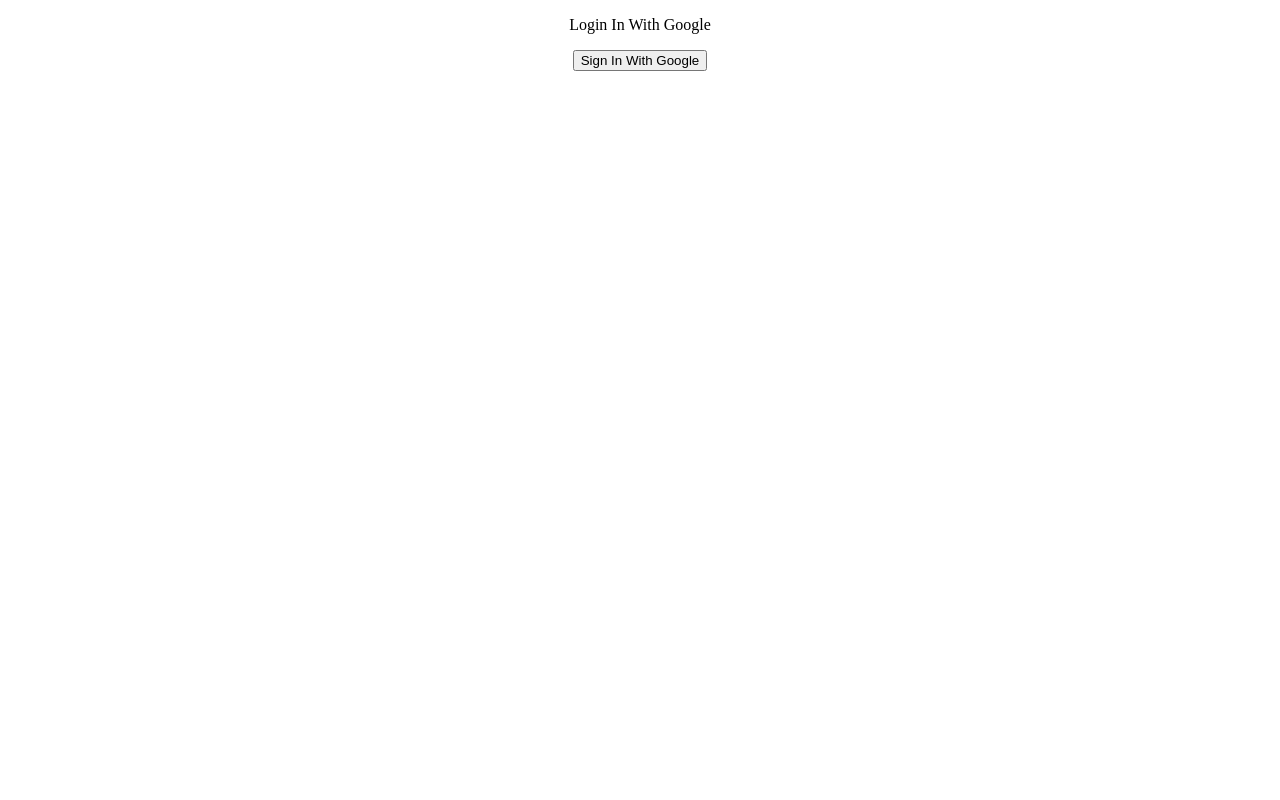
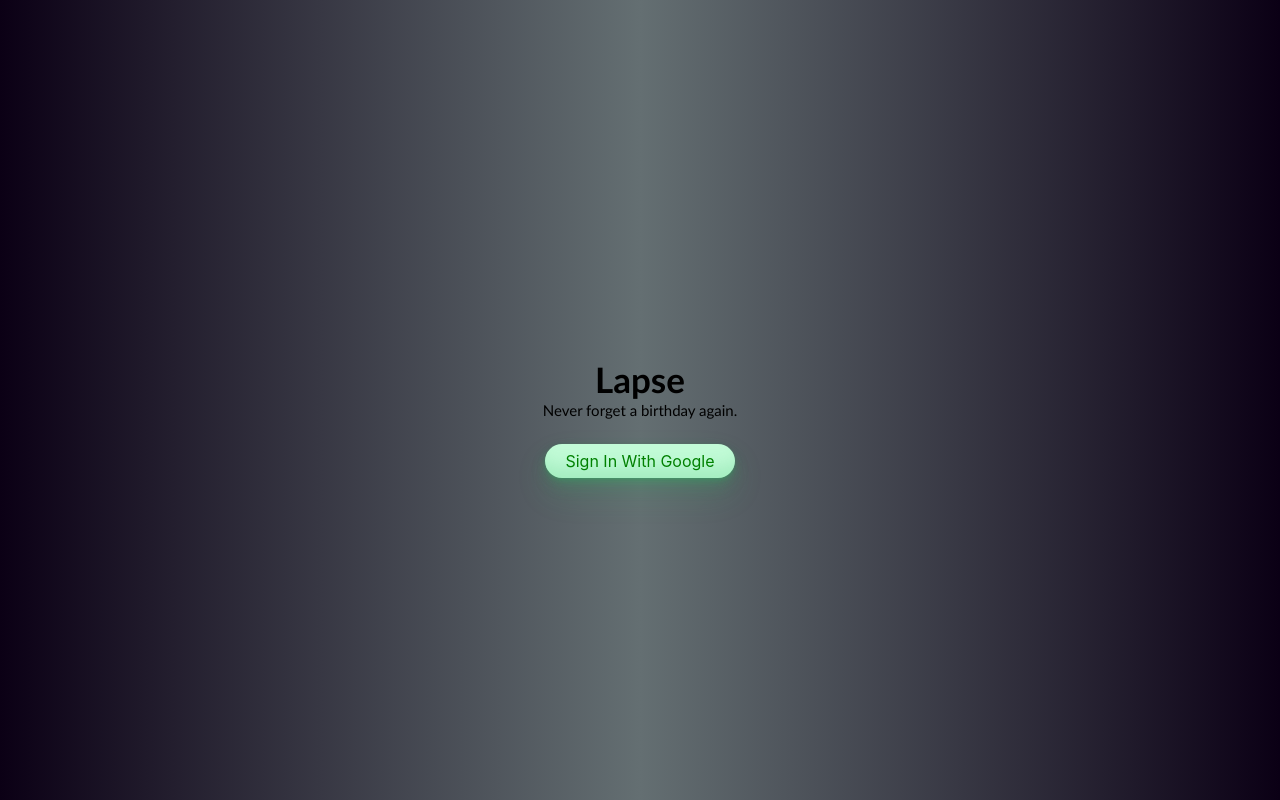
Before and after one commit to OscarBeckinger/birhtdays, a React (Create React App) app: page / in a window 1280 px wide. Built offline with nearby package versions, Linux system fonts and the light colour scheme.

Commit message:
auth page styling

```diff
--- a/src/App.css
+++ b/src/App.css
@@ -1,38 +1,4 @@
-.App {
-  text-align: center;
+body {
+  padding: 0%;
+  margin: 0%;
 }
-
-.App-logo {
-  height: 40vmin;
-  pointer-events: none;
-}
-
-@media (prefers-reduced-motion: no-preference) {
-  .App-logo {
-    animation: App-logo-spin infinite 20s linear;
-  }
-}
-
-.App-header {
-  background-color: #282c34;
-  min-height: 100vh;
-  display: flex;
-  flex-direction: column;
-  align-items: center;
-  justify-content: center;
-  font-size: calc(10px + 2vmin);
-  color: white;
-}
-
-.App-link {
-  color: #61dafb;
-}
-
-@keyframes App-logo-spin {
-  from {
-    transform: rotate(0deg);
-  }
-  to {
-    transform: rotate(360deg);
-  }
-}
--- a/src/pages/auth/index.jsx
+++ b/src/pages/auth/index.jsx
@@ -1,6 +1,8 @@
-import { auth, provider } from '../../config/firebase-config'
-import { signInWithPopup } from 'firebase/auth'
-import { useNavigate } from 'react-router-dom'
+import { auth, provider } from '../../config/firebase-config';
+import { signInWithPopup } from 'firebase/auth';
+import { useNavigate } from 'react-router-dom';
+
+import './styles.css';
 
 export const Auth = () => {
     const navigate = useNavigate();
@@ -19,8 +21,10 @@
 
     return (
         <div className="login-page">
-            <p>Login In With Google</p>
-            <button className="login-with-google-button" onClick={signInWithGoogle}> {" "} Sign In With Google</button>
+            {/*<p>Login In With Google</p>*/}
+            <p className='title'>Lapse</p>
+            <p className='desc'>Never forget a birthday again.</p>
+            <button className="login-with-google-btn" onClick={signInWithGoogle}> {" "} Sign In With Google</button>
         </div>
     );
 };
--- /dev/null
+++ b/src/pages/auth/styles.css
@@ -0,0 +1,64 @@
+.login-page {
+    width: 100vw;
+    height: calc(100vh);
+    display: flex;
+    flex-direction: column;
+    justify-content: center;
+    align-items: center;
+    color: rgb(255, 255, 255);
+    text-shadow: -1px 2px 6px rgba(2, 48, 71, 0.54);
+    background: rgb(0, 204, 255);
+    background: linear-gradient(90deg,
+            rgb(11, 0, 21) 0%,
+            rgb(100, 111, 114) 50%,
+            rgb(11, 0, 21) 100%);
+}
+
+/* #219ebc */
+
+.title {
+    font-size: 35px;
+    font-weight: bold;
+    font-family: 'Trebuchet MS', sans-serif;
+    color: black;
+    text-shadow: none;
+    padding: 0px;
+    margin-bottom: 0px;
+}
+
+.desc {
+    font-size: 15px;
+    font-weight: lighter;
+    font-family: 'Trebuchet MS', sans-serif;
+    color: black;
+    text-shadow: none;
+    padding: 0px;
+    margin-top: 1px;
+    margin-bottom: 25px;
+}
+
+/* GOOGLE BUTTOn */
+
+.login-with-google-btn {
+    background-color: #c2fbd7;
+    border-radius: 100px;
+    box-shadow: rgba(44, 187, 99, .2) 0 -25px 18px -14px inset, rgba(44, 187, 99, .15) 0 1px 2px, rgba(44, 187, 99, .15) 0 2px 4px, rgba(44, 187, 99, .15) 0 4px 8px, rgba(44, 187, 99, .15) 0 8px 16px, rgba(44, 187, 99, .15) 0 16px 32px;
+    color: green;
+    cursor: pointer;
+    display: inline-block;
+    font-family: CerebriSans-Regular, -apple-system, system-ui, Roboto, sans-serif;
+    padding: 7px 20px;
+    text-align: center;
+    text-decoration: none;
+    transition: all 250ms;
+    border: 0;
+    font-size: 16px;
+    user-select: none;
+    -webkit-user-select: none;
+    touch-action: manipulation;
+}
+
+.login-with-google-btn:hover {
+    box-shadow: rgba(44, 187, 99, .35) 0 -25px 18px -14px inset, rgba(44, 187, 99, .25) 0 1px 2px, rgba(44, 187, 99, .25) 0 2px 4px, rgba(44, 187, 99, .25) 0 4px 8px, rgba(44, 187, 99, .25) 0 8px 16px, rgba(44, 187, 99, .25) 0 16px 32px;
+    transform: scale(1.05) rotate(-1deg);
+}
```
